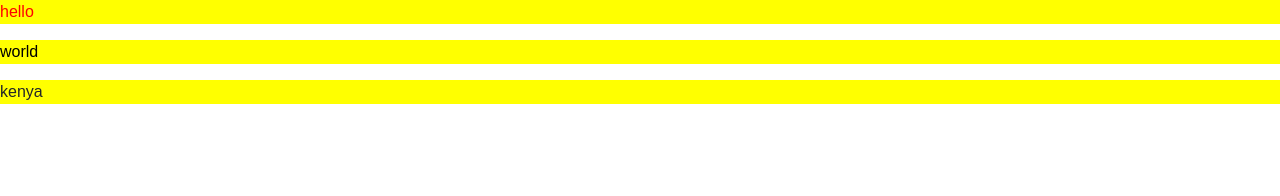
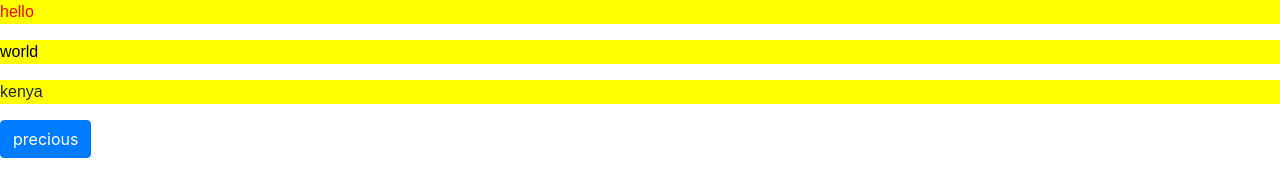
Before and after one commit to kiprojavee/html-project, a plain HTML site: page index.html in a window 1280 px wide. Drawn offline with Linux system fonts and the light colour scheme.

Commit message:
i added a button to index.html

```diff
--- a/index.html
+++ b/index.html
@@ -17,6 +17,8 @@
 	<p class="group"> world</p>
 	<p>kenya</p>
 
+	<button class="btn btn-primary">precious</button>
+
 </body>
 
    <script type="text/javascript" src="boot/js/bootstrap.js"></script>
```
